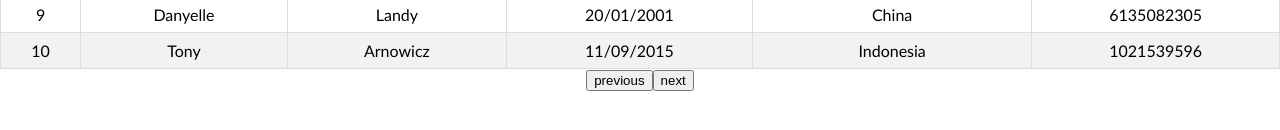
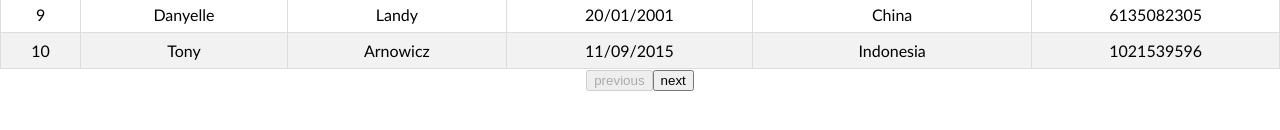
Before and after one commit to gyanchandra123/React-table-library, a React (Create React App) app: page / in a window 1280 px wide. Shown: the part 336-466 px from the top of the page. Built offline with nearby package versions, Linux system fonts and the light colour scheme.

Commit message:
pagination1 : disabling the previous btn in the 1st page && disbaling the next btn in the last page

```diff
--- a/src/components/PaginationTable.js
+++ b/src/components/PaginationTable.js
@@ -19,6 +19,8 @@ const PaginationTable = () => {
     page,
     nextPage,
     previousPage,
+    canPreviousPage,
+    canNextPage,
     prepareRow,
   } = tableInstance;
 
@@ -61,8 +63,8 @@ const PaginationTable = () => {
         </tbody>
       </table>
       <div>
-        <button onClick={() => previousPage()}>previous</button>
-        <button onClick={() => nextPage()}>next</button>
+        <button onClick={() => previousPage()} disabled={!canPreviousPage}>previous</button>
+        <button onClick={() => nextPage()} disabled={!canNextPage}>next</button>
       </div>
     </>
   );
```
